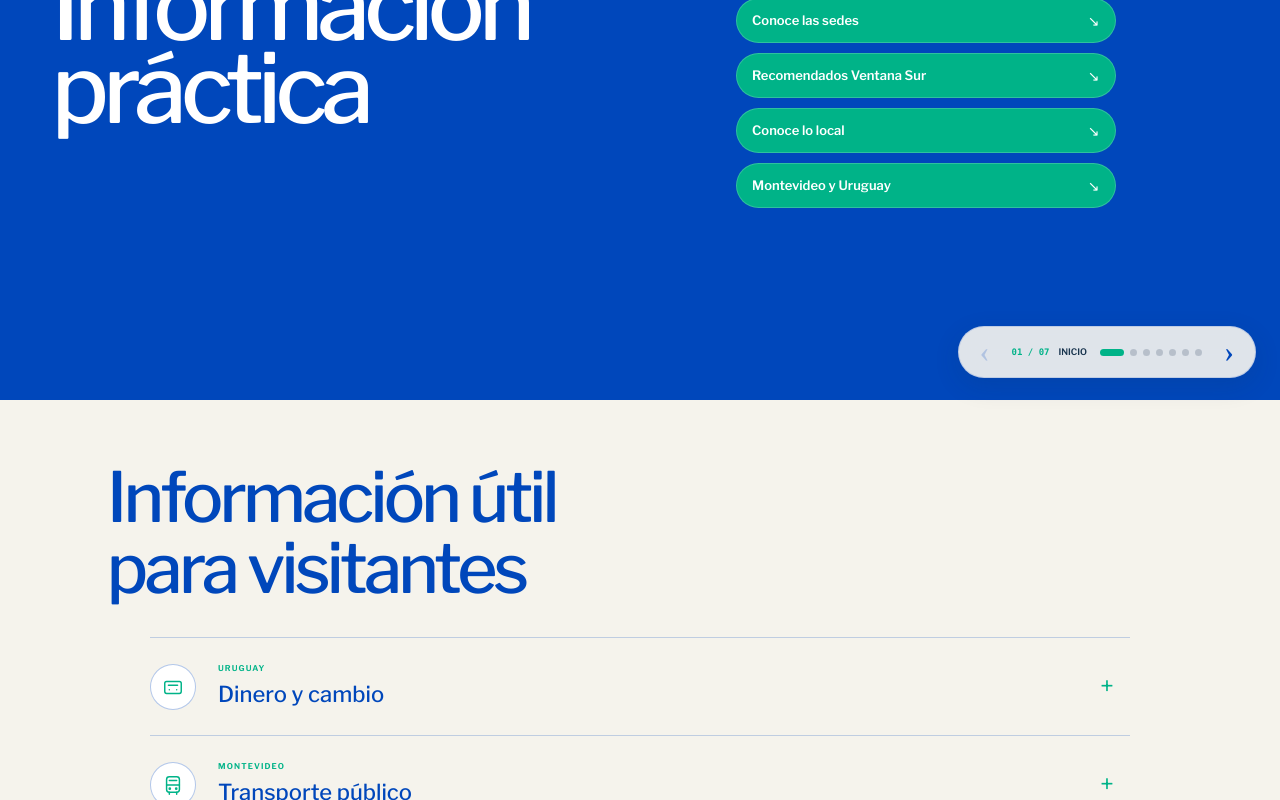
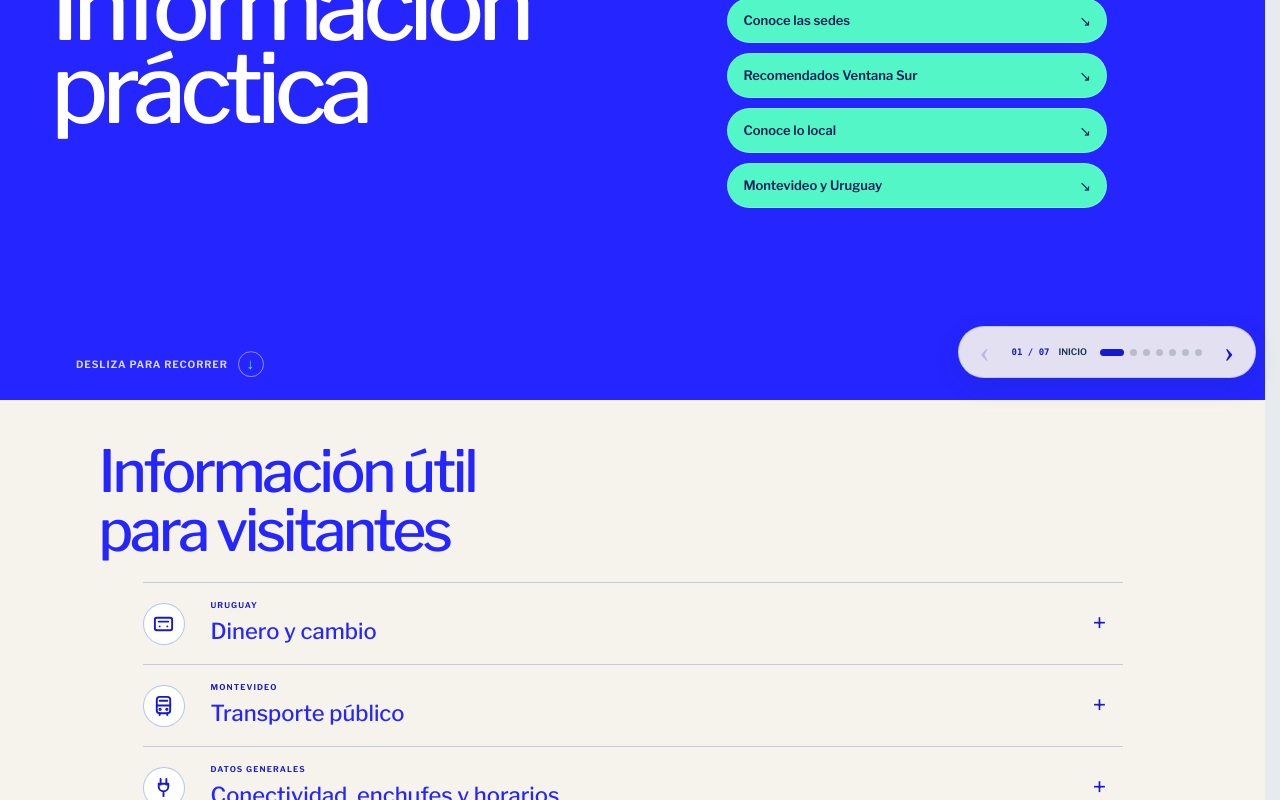
Before and after one commit to Viraregina/practical-info-vs26, a Next.js app: page / in a window 1280 px wide. Shown: the part 400-1200 px from the top of the page. Built offline with nearby package versions, Linux system fonts and the light colour scheme.

Commit message:
Actualizar Practical Info con paleta final y version bilingue

```diff
--- a/app/globals.css
+++ b/app/globals.css
@@ -1,7 +1,7 @@
 @import "tailwindcss";
 
 @font-face{font-family:"Libre Franklin";font-style:normal;font-weight:100 900;font-display:swap;src:url("/fonts/libre-franklin-latin-variable.woff2") format("woff2")}
-:root{--blue:#0047bb;--green:#00b388;--ink:#18344d;--muted:#657887;--paper:#e7ebee;--sheet:#f8f6f0;--line:#ccd5da;--font-libre-franklin:"Libre Franklin","Helvetica Neue",Arial,sans-serif;--font-geist-mono:"SFMono-Regular",Consolas,monospace;--font-geist-sans:"Libre Franklin","Helvetica Neue",Arial,sans-serif}
+:root{--blue:#2425ff;--green:#53f6c6;--ink:#18344d;--muted:#657887;--paper:#e7ebee;--sheet:#f8f6f0;--line:#ccd5da;--font-libre-franklin:"Libre Franklin","Helvetica Neue",Arial,sans-serif;--font-geist-mono:"SFMono-Regular",Consolas,monospace;--font-geist-sans:"Libre Franklin","Helvetica Neue",Arial,sans-serif}
 *{box-sizing:border-box}
 html,body{height:100%;margin:0;overflow:hidden}
 body{background:var(--paper);color:var(--ink);font-family:var(--font-geist-sans),Arial,sans-serif}
@@ -594,3 +594,93 @@ body,.leaflet-container{font-family:var(--font-libre-franklin),Arial,sans-serif}
 .back-to-plan strong{font-size:11px;line-height:1;letter-spacing:.02em}
 .back-to-plan:hover,.back-to-plan:focus-visible{transform:translateY(-2px);background:#00b388;color:#082d45;box-shadow:0 9px 24px rgba(0,69,56,.25)}
 @media(max-width:600px){.back-to-plan{top:72px;left:10px;padding:9px 11px}.back-to-plan.is-scrolled{top:10px}.back-to-plan strong{font-size:10px}}
+
+/* Revisión cromática y de lectura integrada con Ventana Sur. */
+html{scrollbar-gutter:stable;scrollbar-color:var(--green) #1719cf}
+html::-webkit-scrollbar{width:13px}
+html::-webkit-scrollbar-track{background:#1719cf}
+html::-webkit-scrollbar-thumb{min-height:72px;border:3px solid #1719cf;border-radius:999px;background:var(--green)}
+html::-webkit-scrollbar-thumb:hover{background:#8dffe0}
+
+.cover,.cover .sheet-head{background:var(--blue)}
+.cover-index button{background:var(--green);color:#111e56}
+.cover-index button:hover{color:#111e56;box-shadow:0 10px 28px rgba(10,16,100,.3)}
+.cover-index b{color:#111e56}
+.scroll-hint{position:absolute;left:6%;bottom:23px;z-index:5;display:flex;align-items:center;gap:10px;color:rgba(255,255,255,.84);font-size:10px;font-weight:650;letter-spacing:.09em;text-transform:uppercase}
+.scroll-hint b{display:grid;place-items:center;width:26px;height:26px;border:1px solid rgba(255,255,255,.5);border-radius:50%;color:var(--green);font-size:15px;animation:scroll-cue 1.7s ease-in-out infinite}
+@keyframes scroll-cue{0%,100%{transform:translateY(0)}50%{transform:translateY(4px)}}
+
+#antes.sheet{min-height:auto;padding-bottom:44px}
+#antes .practical-lead{padding-top:42px;padding-bottom:22px}
+#antes .practical-lead h2{font-size:clamp(42px,4.6vw,58px)}
+.practical-list{margin-bottom:0}
+.practical-list summary{padding:16px 0}
+.practical-list summary i{width:42px;height:42px;border-width:1.5px;color:#1719cf}
+.practical-list summary i svg{width:23px;height:23px}
+.practical-list summary small,.practical-list summary b{color:#1719cf}
+.practical-list details>div a{color:#1719cf}
+
+.planner{background:#1719cf}
+.planner select{background:#2425ff}
+.swap{color:#111e56}
+.mode-controls button.selected{color:#1719cf}
+.route-result small,.route-result strong,.public-transport>span:first-child,.public-transport b{color:var(--green)}
+.page-status span{color:#1719cf}
+.page-dots button.current{background:#1719cf}
+.reader-nav .arrow{color:#1719cf}
+.back-to-plan{background:rgba(36,37,255,.94)}
+.back-to-plan:hover,.back-to-plan:focus-visible{background:var(--green);color:#111e56}
+
+#sedes{background:var(--blue)!important}
+#sedes .lead-grid h2{color:#fff!important}
+#sedes .venue-card>div>span{color:var(--green)}
+#local::before{background:var(--green)}
+#local .accredited-benefits>.benefit-card{background:rgba(23,25,207,.88)}
+.culture-card:nth-child(2),.culture-card:nth-child(4){background:#1719cf!important}
+
+@media(max-width:800px){
+  .scroll-hint{left:9%;bottom:25px}
+  #antes .practical-lead{padding-top:42px;padding-bottom:18px}
+  .practical-list{margin-bottom:0}
+}
+
+/* Contraste fino: recomendados, beneficios y agenda cultural. */
+#agenda{background:linear-gradient(145deg,#2425ff 0%,#1719cf 58%,#087f6f 100%)!important}
+#agenda .recommendations-grid{gap:14px}
+#agenda .recommendation{border:1px solid rgba(255,255,255,.38);box-shadow:0 14px 34px rgba(8,12,106,.2)}
+#agenda .recommendation:nth-child(1){background:#1719cf}
+#agenda .recommendation:nth-child(2){background:#2425ff}
+#agenda .recommendation:nth-child(3){background:#087f6f}
+#agenda .recommendation:nth-child(4){background:#2425ff}
+#agenda .recommendation:nth-child(5){background:#1719cf}
+#agenda .recommendation:nth-child(1),#agenda .recommendation:nth-child(3),#agenda .recommendation:nth-child(5){border-color:rgba(83,246,198,.62)}
+#agenda .recommendation>span{color:var(--green)}
+#agenda .recommendation .source{color:#fff;border-color:rgba(255,255,255,.48)}
+
+#local .accredited-benefits>.benefit-card:last-child small,
+#local .accredited-benefits>.benefit-card:last-child strong{color:#087f6f}
+#local .accredited-benefits>.benefit-card:last-child strong{display:inline-flex;width:max-content;padding:8px 11px;border:1px solid rgba(8,127,111,.42);border-radius:999px;background:rgba(8,127,111,.08)}
+
+.culture-card.candombe{background:linear-gradient(145deg,#075d55 0%,#087f6f 62%,#0c4a67 100%)!important;border-color:rgba(83,246,198,.58)}
+.culture-card.candombe small{color:var(--green)}
+.culture-card.candombe strong,
+.culture-card:nth-child(4) strong{display:inline-flex;width:max-content;padding:8px 11px;border-radius:999px;background:var(--green);color:#111e56;font-weight:750}
+.culture-card:nth-child(4){border-color:rgba(83,246,198,.58)}
+#montevideo .related-links a:last-child{background:var(--green);color:#111e56}
+#montevideo .related-links a:last-child span{color:rgba(17,30,86,.68)}
+
+#montevideo .city-grid article:nth-child(2){background:var(--green);color:#111e56}
+#montevideo .city-grid article:nth-child(2) h3,
+#montevideo .city-grid article:nth-child(2) p,
+#montevideo .city-grid article:nth-child(2) .source{color:#111e56!important}
+#montevideo .city-grid article:nth-child(2) .source{border-color:rgba(17,30,86,.28)}
+#montevideo .city-grid article:nth-child(2) .city-no{background:#1719cf;color:#fff}
+
+#montevideo .city-grid article:nth-child(1){background:#2425ff}
+#montevideo .city-grid article:nth-child(3){background:#1719cf}
+#montevideo .city-grid article:nth-child(4){background:#f3efe3;color:#087f6f}
+#montevideo .city-grid article:nth-child(4) h3,
+#montevideo .city-grid article:nth-child(4) .source{color:#087f6f!important}
+#montevideo .city-grid article:nth-child(4) p{color:#405f62!important}
+#montevideo .city-grid article:nth-child(4) .source{border-color:rgba(8,127,111,.3)}
+#montevideo .city-grid article:nth-child(4) .city-no{background:#087f6f;color:#fff}
--- a/app/page.tsx
+++ b/app/page.tsx
@@ -135,7 +135,6 @@ export default function Home(){
       <div className="sheet-head">
         <img src={localAsset("/ventana-sur-official.svg")} alt="Ventana Sur" />
         <p>30 NOV—04 DIC 2026<br/>MONTEVIDEO · URUGUAY</p>
-        <div className="language-switch" aria-label="Language"><button className={lang==="es"?"active":""} onClick={()=>setLang("es")}>🇺🇾 ESP</button><button className={lang==="en"?"active":""} onClick={()=>setLang("en")}>🇬🇧 ENG</button></div>
       </div>
       <div className="cover-title">
         <h1>{tr("Información","Practical")}<br/>{tr("práctica","information")}</h1>
@@ -148,6 +147,7 @@ export default function Home(){
         <button onClick={()=>goToPage(5)}><strong>{tr("Conoce lo local","Meet the local scene")}</strong><b>↘</b></button>
         <button onClick={()=>goToPage(6)}><strong>{tr("Montevideo y Uruguay","Montevideo and Uruguay")}</strong><b>↘</b></button>
       </div>
+      <div className="scroll-hint" aria-hidden="true"><span>{tr("Desliza para recorrer","Scroll to explore")}</span><b>↓</b></div>
     </section>
 
     <section className="sheet content-sheet" id="antes">
@@ -217,10 +217,10 @@ export default function Home(){
       <section className="culture-edit" aria-labelledby="culture-title">
         <div className="culture-intro"><span>{tr("AGENDA SELECCIONADA · 01—04 DIC","SELECTED EVENTS · 01—04 DEC")}</span><h3 id="culture-title">{tr("Cultura en la ciudad","Culture in the city")}</h3><p>{tr("Durante Ventana Sur, la cultura de Montevideo también está en escena. Aprovechá estos días para conocerla y ser parte.","While Ventana Sur is taking place, Montevideo’s culture is also on stage. Make the most of these days to discover it and take part.")}</p></div>
         <div className="culture-list">
-          <a className="culture-card candombe" href="https://montevideo.gub.uy/tipo/area-tematica/turismo-y-tiempo-libre/fiestas-tradicionales-de-montevideo" target="_blank" rel="noreferrer"><img src="/assets/culture/candombe.jpg" alt="Cuerda de tambores en Isla de Flores"/><div><small>{tr("03 DIC · BARRIO SUR Y PALERMO","03 DEC · BARRIO SUR AND PALERMO")}</small><h4>{tr("Día Nacional del Candombe","National Candombe Day")}</h4><p>{tr("Una expresión central de la identidad afrouruguaya y de Montevideo. Sus cuerdas de tambores recorren Isla de Flores en una jornada de memoria, encuentro y celebración.","A defining expression of Afro-Uruguayan and Montevideo identity. Drum groups take over Isla de Flores for a day of remembrance, community and celebration.")}</p><strong>{tr("Información oficial","Official information")} ↗</strong></div></a>
-          <a className="culture-card" href="https://montevideo.gub.uy/noticias/el-carnaval-ya-tiene-fechas-0" target="_blank" rel="noreferrer"><img src="/assets/culture/murga-joven.jpg" alt="Murga Joven en el Teatro de Verano"/><div><small>{tr("01—04 DIC · TEATRO DE VERANO","01—04 DEC · TEATRO DE VERANO")}</small><h4>{tr("Encuentro de Murga Joven","Young Murga Showcase")}</h4><p>{tr("La nueva generación de la murga montevideana presenta repertorios de música, humor y crítica en uno de los escenarios emblemáticos del carnaval.","A new generation of Montevideo murga presents music, humour and social commentary on one of carnival’s landmark stages.")}</p><strong>{tr("Consultar programación","View programme")} ↗</strong></div></a>
-          <a className="culture-card" href="https://www.teatrosolis.org.uy/PROGRAMACION/Cascanueces-uc2973" target="_blank" rel="noreferrer"><img src="/assets/culture/cascanueces.png" alt="Gráfica oficial de Cascanueces de la Banda Sinfónica de Montevideo"/><div><small>{tr("02 DIC · 20 H · TEATRO SOLÍS","02 DEC · 8 PM · TEATRO SOLÍS")}</small><h4>{tr("Cascanueces sinfónico","The Nutcracker in concert")}</h4><p>{tr("La Banda Sinfónica de Montevideo interpreta la partitura de Tchaikovsky bajo la dirección del maestro mexicano Enrique Arturo Diemecke.","The Montevideo Symphonic Band performs Tchaikovsky’s score under Mexican conductor Enrique Arturo Diemecke.")}</p><strong>{tr("Ver función","View performance")} ↗</strong></div></a>
-          <a className="culture-card" href="https://www.teatrosolis.org.uy/PROGRAMACION/19-Festival-de-Jazz-de-Montevideo-uc3053" target="_blank" rel="noreferrer"><img src="/assets/culture/jazz.png" alt="Gráfica oficial del 19.º Festival de Jazz de Montevideo"/><div><small>{tr("04 DIC · 21 H · TEATRO SOLÍS","04 DEC · 9 PM · TEATRO SOLÍS")}</small><h4>{tr("19.º Festival de Jazz de Montevideo","19th Montevideo Jazz Festival")}</h4><p>{tr("La apertura celebra el centenario de Miles Davis con Kind of Blue: músicos nacionales e internacionales dialogan con una obra que transformó el lenguaje del jazz.","Opening night marks Miles Davis’s centenary with Kind of Blue, bringing national and international musicians into dialogue with an album that changed jazz.")}</p><strong>{tr("Ver festival","View festival")} ↗</strong></div></a>
+          <a className="culture-card candombe" href="https://montevideo.gub.uy/tipo/area-tematica/turismo-y-tiempo-libre/fiestas-tradicionales-de-montevideo" target="_blank" rel="noreferrer"><img src={localAsset("/assets/culture/candombe.jpg")} alt="Cuerda de tambores en Isla de Flores"/><div><small>{tr("03 DIC · BARRIO SUR Y PALERMO","03 DEC · BARRIO SUR AND PALERMO")}</small><h4>{tr("Día Nacional del Candombe","National Candombe Day")}</h4><p>{tr("Una expresión central de la identidad afrouruguaya y de Montevideo. Sus cuerdas de tambores recorren Isla de Flores en una jornada de memoria, encuentro y celebración.","A defining expression of Afro-Uruguayan and Montevideo identity. Drum groups take over Isla de Flores for a day of remembrance, community and celebration.")}</p><strong>{tr("Información oficial","Official information")} ↗</strong></div></a>
+          <a className="culture-card" href="https://montevideo.gub.uy/noticias/el-carnaval-ya-tiene-fechas-0" target="_blank" rel="noreferrer"><img src={localAsset("/assets/culture/murga-joven.jpg")} alt="Murga Joven en el Teatro de Verano"/><div><small>{tr("01—04 DIC · TEATRO DE VERANO","01—04 DEC · TEATRO DE VERANO")}</small><h4>{tr("Encuentro de Murga Joven","Young Murga Showcase")}</h4><p>{tr("La nueva generación de la murga montevideana presenta repertorios de música, humor y crítica en uno de los escenarios emblemáticos del carnaval.","A new generation of Montevideo murga presents music, humour and social commentary on one of carnival’s landmark stages.")}</p><strong>{tr("Consultar programación","View programme")} ↗</strong></div></a>
+          <a className="culture-card" href="https://www.teatrosolis.org.uy/PROGRAMACION/Cascanueces-uc2973" target="_blank" rel="noreferrer"><img src={localAsset("/assets/culture/cascanueces.png")} alt="Gráfica oficial de Cascanueces de la Banda Sinfónica de Montevideo"/><div><small>{tr("02 DIC · 20 H · TEATRO SOLÍS","02 DEC · 8 PM · TEATRO SOLÍS")}</small><h4>{tr("Cascanueces sinfónico","The Nutcracker in concert")}</h4><p>{tr("La Banda Sinfónica de Montevideo interpreta la partitura de Tchaikovsky bajo la dirección del maestro mexicano Enrique Arturo Diemecke.","The Montevideo Symphonic Band performs Tchaikovsky’s score under Mexican conductor Enrique Arturo Diemecke.")}</p><strong>{tr("Ver función","View performance")} ↗</strong></div></a>
+          <a className="culture-card" href="https://www.teatrosolis.org.uy/PROGRAMACION/19-Festival-de-Jazz-de-Montevideo-uc3053" target="_blank" rel="noreferrer"><img src={localAsset("/assets/culture/jazz.png")} alt="Gráfica oficial del 19.º Festival de Jazz de Montevideo"/><div><small>{tr("04 DIC · 21 H · TEATRO SOLÍS","04 DEC · 9 PM · TEATRO SOLÍS")}</small><h4>{tr("19.º Festival de Jazz de Montevideo","19th Montevideo Jazz Festival")}</h4><p>{tr("La apertura celebra el centenario de Miles Davis con Kind of Blue: músicos nacionales e internacionales dialogan con una obra que transformó el lenguaje del jazz.","Opening night marks Miles Davis’s centenary with Kind of Blue, bringing national and international musicians into dialogue with an album that changed jazz.")}</p><strong>{tr("Ver festival","View festival")} ↗</strong></div></a>
         </div>
       </section>
       <div className="related-links"><a href={`https://accesibilidadvs26.netlify.app/${lang==="en"?"en/":""}`} target="_blank" rel="noreferrer"><span>{tr("Guía relacionada","Related guide")}</span><strong>{tr("Información de accesibilidad","Accessibility information")}</strong><b>↗</b></a><a href={basePath?"/":"#"}><span>{tr("Guía relacionada","Related guide")}</span><strong>{tr("Sustentabilidad","Sustainability")}</strong><b>↗</b></a></div>
@@ -264,6 +264,6 @@ function PageFoot({page}:{page:string}){return <footer className="page-foot"><sp
 function Source({href,label}:{href:string,label:string}){return <a className="source" href={href} target="_blank" rel="noreferrer">{label}<b>↗</b></a>}
 function UtilityIcon({type}:{type:"money"|"bus"|"plug"|"info"|"cup"|"store"}){
   const paths={money:<><rect x="3" y="6" width="18" height="13" rx="2"/><path d="M7 10h10M8 15h.01M16 15h.01"/></>,bus:<><rect x="5" y="3" width="14" height="17" rx="3"/><path d="M5 12h14M8 7h8M8 20v2M16 20v2"/><circle cx="8.5" cy="16" r=".7"/><circle cx="15.5" cy="16" r=".7"/></>,plug:<><path d="M9 3v6M15 3v6M7 8h10v3a5 5 0 0 1-10 0V8ZM12 16v5"/></>,info:<><circle cx="12" cy="12" r="9"/><path d="M12 11v6M12 7h.01"/></>,cup:<><path d="M5 8h12v5a6 6 0 0 1-12 0V8ZM17 10h1a3 3 0 0 1 0 6h-2M4 21h15"/></>,store:<><path d="M4 10v10h16V10M3 10l2-6h14l2 6M8 20v-6h5v6"/><path d="M3 10a3 3 0 0 0 5 0 3 3 0 0 0 5 0 3 3 0 0 0 5 0 3 3 0 0 0 3-1"/></>};
-  return <svg viewBox="0 0 24 24" fill="none" stroke="currentColor" strokeWidth="1.6" strokeLinecap="round" strokeLinejoin="round">{paths[type]}</svg>
+  return <svg viewBox="0 0 24 24" fill="none" stroke="currentColor" strokeWidth="2" strokeLinecap="round" strokeLinejoin="round">{paths[type]}</svg>
 }
 function VenueCard({name,role,address,image,href,wide=false}:{name:string;role:string;address:string;image:string;href:string;wide?:boolean}){return <article className={`venue-card ${wide?"wide":""}`}><img src={image} alt={name} loading="lazy"/><div><span>{role}</span><h3>{name}</h3><p>{address}</p><a href={href} target="_blank" rel="noreferrer">Sitio oficial <b>↗</b></a></div></article>}
```
